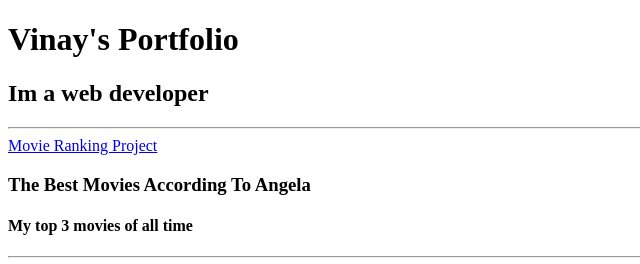
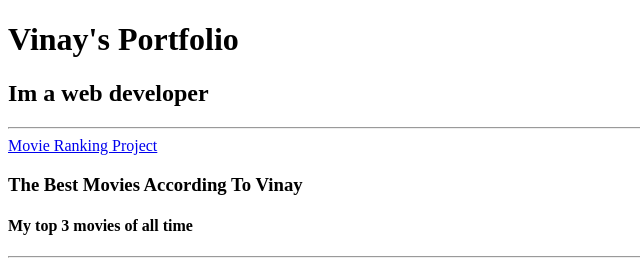
Before and after one commit to Vinaytomar1432/html.portfolio., a plain HTML site: page index.html in a window 1280 px wide. Shown: the top 264 px of the page, 0-640 px from the left. Drawn offline with Linux system fonts and the light colour scheme.

Commit message:
Update index.html

```diff
--- a/index.html
+++ b/index.html
@@ -10,7 +10,7 @@
         <h2>Im a web developer</h2>
         <hr />
         <a href="./public/movie-ranking.html">Movie Ranking Project</a>
-        <h3>The Best Movies According To Angela</h3>
+        <h3>The Best Movies According To Vinay</h3>
         <h4>My top 3 movies of all time</h4>
         <hr />
         <h5>Baahubali</h5>
```
